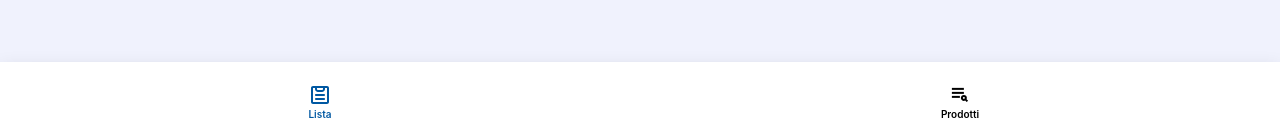
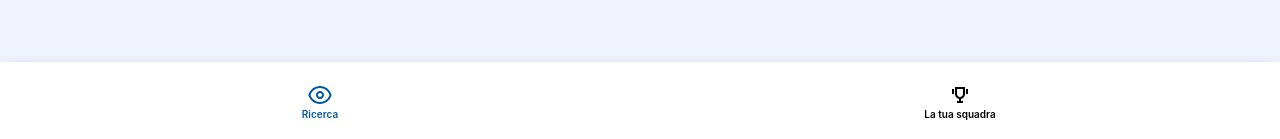
Before and after one commit to pxlmvr/ikea-product-hunt, a React (Vite) app: page / in a window 1280 px wide. Shown: the part 658-797 px from the top of the page. Built offline with nearby package versions, Linux system fonts and the light colour scheme.

Commit message:
feat: improve icons

```diff
--- a/src/components/Modal/index.tsx
+++ b/src/components/Modal/index.tsx
@@ -1,3 +1,4 @@
+import { useEffect } from 'react'
 import classes from './styles.module.css'
 
 type Props = {
@@ -5,6 +6,14 @@ type Props = {
 }
 
 export const Modal: React.FC<Props> = ({ children }) => {
+  useEffect(() => {
+    document.body.classList.add('no-scroll')
+
+    return () => {
+      document.body.classList.remove('no-scroll')
+    }
+  }, [])
+
   return (
     <div className={classes.overlay}>
       <div className={classes.modal}>{children}</div>
--- a/src/components/Modal/styles.module.css
+++ b/src/components/Modal/styles.module.css
@@ -1,6 +1,6 @@
 .overlay {
   background-color: rgba(0, 0, 0, 0.7);
-  position: absolute;
+  position: fixed;
   width: 100vw;
   height: 100vh;
   top: 0;
--- a/src/components/Navigation/index.tsx
+++ b/src/components/Navigation/index.tsx
@@ -1,7 +1,7 @@
-import { Clip } from '../icons/Clip'
-import { List } from '../icons/List'
-import { mergeClasses } from '../../utils/mergeClasses'
-import { Tab } from '../../containers/MainView'
+import { Eye } from '@/components/icons/Eye'
+import { mergeClasses } from '@/utils/mergeClasses'
+import { Tab } from '@/containers/MainView'
+import { Trophy } from '@/components/icons/Trophy'
 import classes from './styles.module.css'
 
 type Props = {
@@ -23,8 +23,8 @@ export const Navigation: React.FC<Props> = ({ currentTab, switchTab }) => {
               : classes.tabSelector
           }
         >
-          <Clip />
-          Lista
+          <Eye />
+          Ricerca
         </button>
         <button
           onClick={() => {
@@ -36,8 +36,8 @@ export const Navigation: React.FC<Props> = ({ currentTab, switchTab }) => {
               : classes.tabSelector
           }
         >
-          <List />
-          Prodotti
+          <Trophy />
+          La tua squadra
         </button>
       </nav>
     </footer>
--- /dev/null
+++ b/src/components/icons/Eye.tsx
@@ -0,0 +1,24 @@
+export const Eye: React.FC = () => {
+  return (
+    <svg
+      width="24"
+      height="24"
+      viewBox="0 0 24 24"
+      fill="none"
+      xmlns="http://www.w3.org/2000/svg"
+    >
+      <path
+        fillRule="evenodd"
+        clipRule="evenodd"
+        d="M16 12C16 14.2091 14.2091 16 12 16C9.79086 16 8 14.2091 8 12C8 9.79086 9.79086 8 12 8C14.2091 8 16 9.79086 16 12ZM14 12C14 13.1046 13.1046 14 12 14C10.8954 14 10 13.1046 10 12C10 10.8954 10.8954 10 12 10C13.1046 10 14 10.8954 14 12Z"
+        fill="currentColor"
+      />
+      <path
+        fillRule="evenodd"
+        clipRule="evenodd"
+        d="M12 3C17.5915 3 22.2898 6.82432 23.6219 12C22.2898 17.1757 17.5915 21 12 21C6.40848 21 1.71018 17.1757 0.378052 12C1.71018 6.82432 6.40848 3 12 3ZM12 19C7.52443 19 3.73132 16.0581 2.45723 12C3.73132 7.94186 7.52443 5 12 5C16.4756 5 20.2687 7.94186 21.5428 12C20.2687 16.0581 16.4756 19 12 19Z"
+        fill="currentColor"
+      />
+    </svg>
+  )
+}
--- /dev/null
+++ b/src/components/icons/Trophy.tsx
@@ -0,0 +1,20 @@
+export const Trophy: React.FC = () => {
+  return (
+    <svg
+      width="24"
+      height="24"
+      viewBox="0 0 24 24"
+      fill="none"
+      xmlns="http://www.w3.org/2000/svg"
+    >
+      <path
+        fillRule="evenodd"
+        clipRule="evenodd"
+        d="M13 15.9C15.2822 15.4367 17 13.419 17 11V4H7V11C7 13.419 8.71776 15.4367 11 15.9V18H9V20H15V18H13V15.9ZM9 6H15V11C15 12.6569 13.6569 14 12 14C10.3431 14 9 12.6569 9 11V6Z"
+        fill="currentColor"
+      />
+      <path d="M18 6H20V11H18V6Z" fill="currentColor" />
+      <path d="M6 6H4V11H6V6Z" fill="currentColor" />
+    </svg>
+  )
+}
--- a/src/containers/MainView.tsx
+++ b/src/containers/MainView.tsx
@@ -1,20 +1,50 @@
-import { useContext, useState } from 'react'
+import classes from './styles.module.css'
+
+import { useContext, useEffect, useState } from 'react'
 import { ProductHunt } from './ProductHunt'
 import { CreateTeam } from './CreateTeam'
 import { TeamContext } from '../context/teamContext'
 import { Header } from '../components/Header'
 import { Navigation } from '../components/Navigation'
+import React from 'react'
+import { Modal } from '@/components/Modal'
+import { Button } from '@/components/Button'
 
 export type Tab = 'product-hunt' | 'create-team'
 
 export const MainView: React.FC = () => {
   const { products } = useContext(TeamContext)
 
-  console.log(products)
+  const [currentTab, setCurrentTab] = useState<Tab>('product-hunt')
+  const [showWinnerModal, setShowWinnerModal] = useState<boolean>(false)
 
-  const [currentTab, setCurrentTab] = useState<Tab>('product-hunt')
+  useEffect(() => {
+    if (products.length > 0 && products.every((product) => product.found)) {
+      setShowWinnerModal(true)
+    }
+  }, [products])
 
   return (
+    <React.Fragment>
+      {showWinnerModal && (
+        <Modal>
+          <div className={classes.victoryModalContent}>
+            <h2>Hai vinto! 🎉🎉🎉</h2>
+            <p>
+              Complimenti complimenti, grazie per aver giocato e tutte quelle
+              cose lì. Adesso vedi di non sentirtela troppo però. 🤨
+            </p>
+            <Button
+              onClick={() => {
+                setShowWinnerModal(false)
+              }}
+              fullWidth
+            >
+              Ho capito!
+            </Button>
+          </div>
+        </Modal>
+      )}
       <div>
         <Header
           pageTitle={
@@ -30,5 +60,6 @@ export const MainView: React.FC = () => {
         )}
         <Navigation currentTab={currentTab} switchTab={setCurrentTab} />
       </div>
+    </React.Fragment>
   )
 }
--- a/src/containers/styles.module.css
+++ b/src/containers/styles.module.css
@@ -4,3 +4,7 @@
   border-bottom: 1px solid var(--pearl);
   margin: 1rem 0 2rem 0;
 }
+
+.victoryModalContent > p {
+  margin: 0.5rem 0 1rem 0;
+}
--- a/src/index.css
+++ b/src/index.css
@@ -15,6 +15,10 @@ body {
   background-color: rgb(240, 242, 253);
   min-height: 100vh;
   color: #1d1d1b;
+}
+
+body.no-scroll {
+  overflow-y: hidden;
 }
 
 img,
```
Lines whose indentation alone changed are shown as unchanged.
